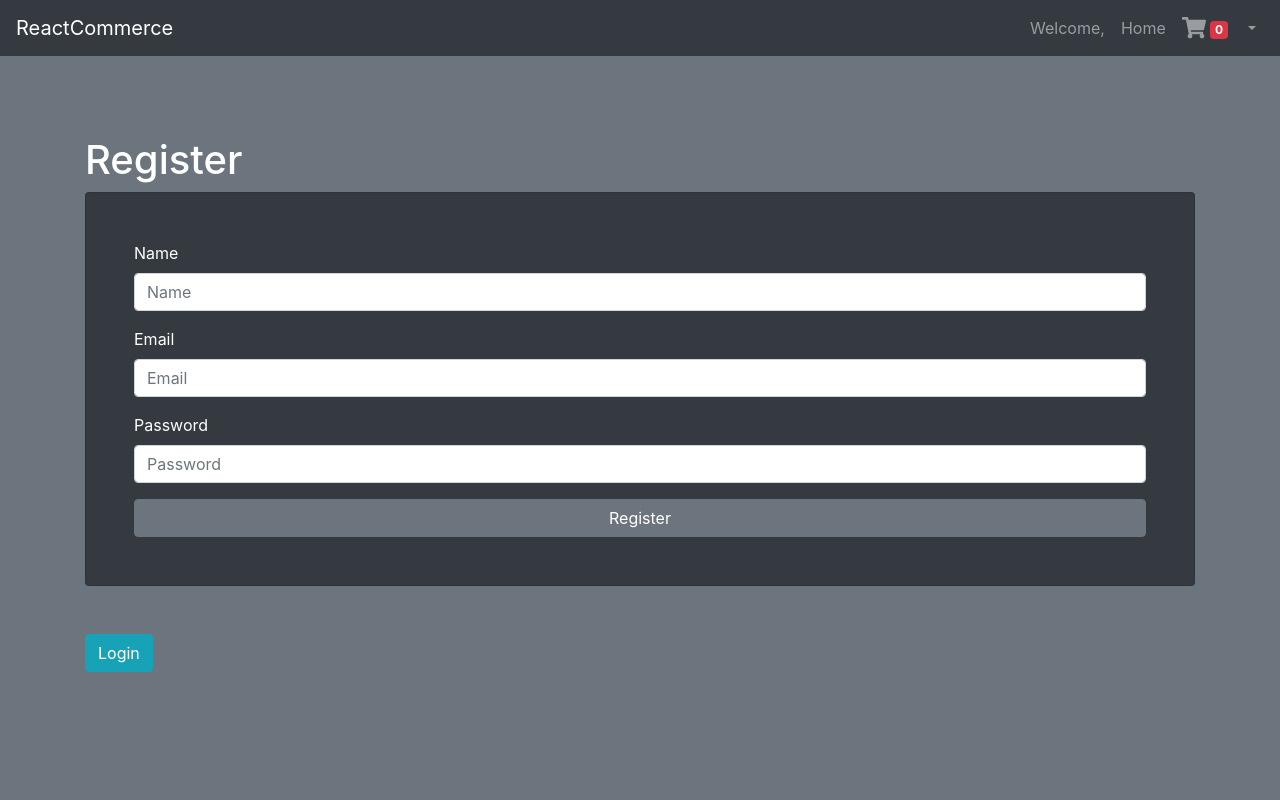
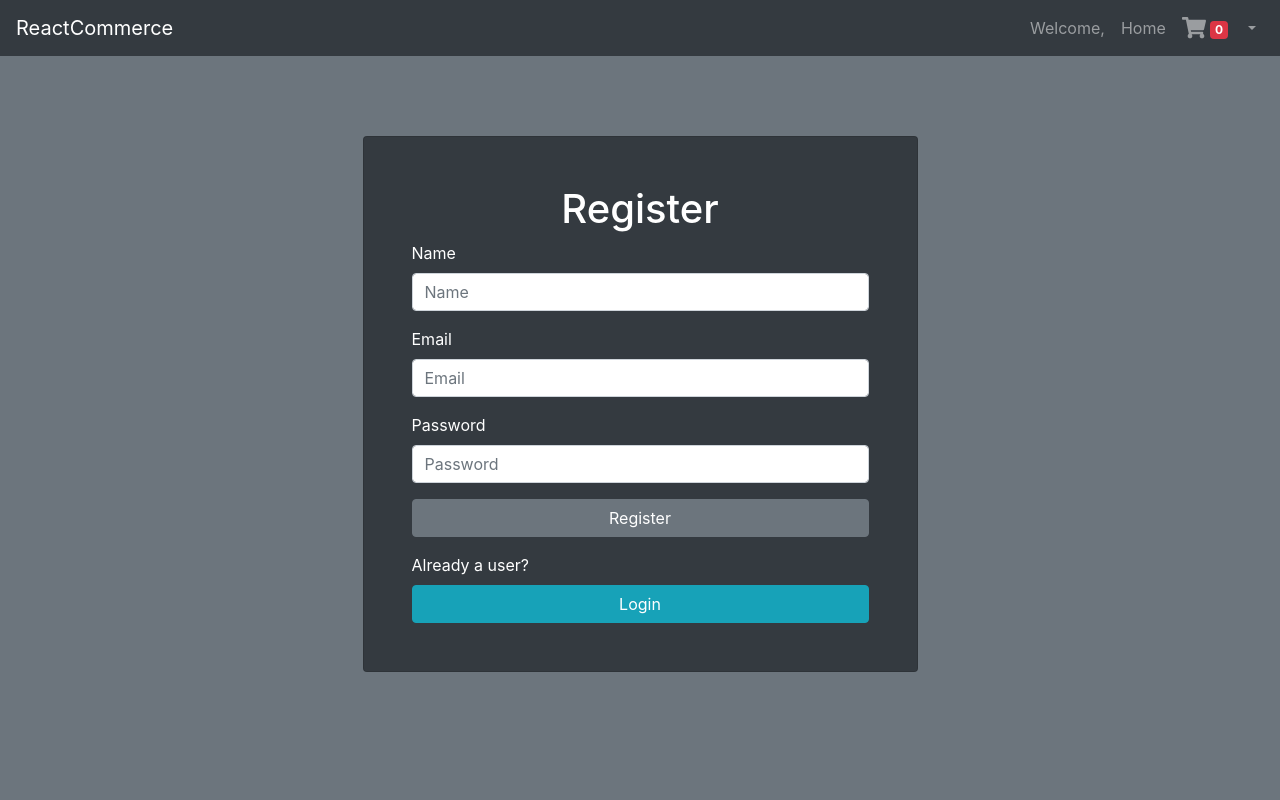
Before and after one commit to spadejac000/ecommerce_project, a React (Create React App) app in the folder client/: page /register in a window 1280 px wide. Shown: the top 800 px of the page. Built offline with nearby package versions, Linux system fonts and the light colour scheme; no server answers.

Commit message:
made register and login forms look better

```diff
--- a/client/src/App.css
+++ b/client/src/App.css
@@ -1,3 +1,9 @@
 .container {
   min-height: 100vh; /* real browsers */
 }
+
+.login-form,
+.register-form {
+  width: 50%;
+  margin: auto;
+}
--- a/client/src/App.js
+++ b/client/src/App.js
@@ -31,7 +31,7 @@ function App() {
               </Switch>
             </Container>
             <footer className="bg-dark p-2 text-center">
-              <span><a href="spadejac000.github.io" target="_blank">view my portfolio </a></span> |
+              <span><a href="spadejac000.github.io" target="_blank">View my portfolio </a></span> |
               <span> Created by Jacob Spade &copy; 2020</span>
             </footer>
           </Router>
--- a/client/src/Components/pages/Login.js
+++ b/client/src/Components/pages/Login.js
@@ -47,9 +47,8 @@ const Login = () => {
 
   return (
     <div>
-      <h1>Login</h1>
-      <Form className="card bg-dark p-5" onSubmit={login}>
-        {Message()}
+      <Form className="card bg-dark p-5 login-form" onSubmit={login}>
+        <h1 className='text-center'>Login</h1>
         <FormGroup>
           <Label for="email">Email</Label>
           <Input type="email" name="email" id="email" placeholder="Email" onChange={changeHandler}/>
@@ -58,9 +57,11 @@ const Login = () => {
           <Label for="password">Password</Label>
           <Input type="password" name="password" id="password" placeholder="Password" onChange={changeHandler}/>
         </FormGroup>
-        <Button type="submit">Login</Button>
+        <Button type="submit" className="mb-3">Login</Button>
+        <Label>Not registered yet?</Label>
+        <a className="btn btn-info" href="/register">Register</a>
       </Form>
-      <a className="btn btn-info mt-5" href="/register">Register</a>
+
     </div>
   );
 }
--- a/client/src/Components/pages/Register.js
+++ b/client/src/Components/pages/Register.js
@@ -33,8 +33,8 @@ const Register = () => {
 
   return (
     <div>
-      <h1>Register</h1>
-      <Form className="card bg-dark p-5" onSubmit={register}>
+      <Form className="card bg-dark p-5 register-form" onSubmit={register}>
+        <h1 className="text-center">Register</h1>
         <FormGroup>
           <Label for="name">Name</Label>
           <Input type="text" name="name" id="name" placeholder="Name" onChange={changeHandler}/>
@@ -47,9 +47,10 @@ const Register = () => {
           <Label for="password">Password</Label>
           <Input type="password" name="password" id="password" placeholder="Password" onChange={changeHandler}/>
         </FormGroup>
-        <Button type="submit">Register</Button>
+        <Button type="submit" className="mb-3">Register</Button>
+        <Label>Already a user?</Label>
+        <a className="btn btn-info" href="/login">Login</a>
       </Form>
-      <a className="btn btn-info mt-5" href="/login">Login</a>
     </div>
   );
 }
```
Also changed, not shown: 1 other file (tests, documents, lock files or other folders).
